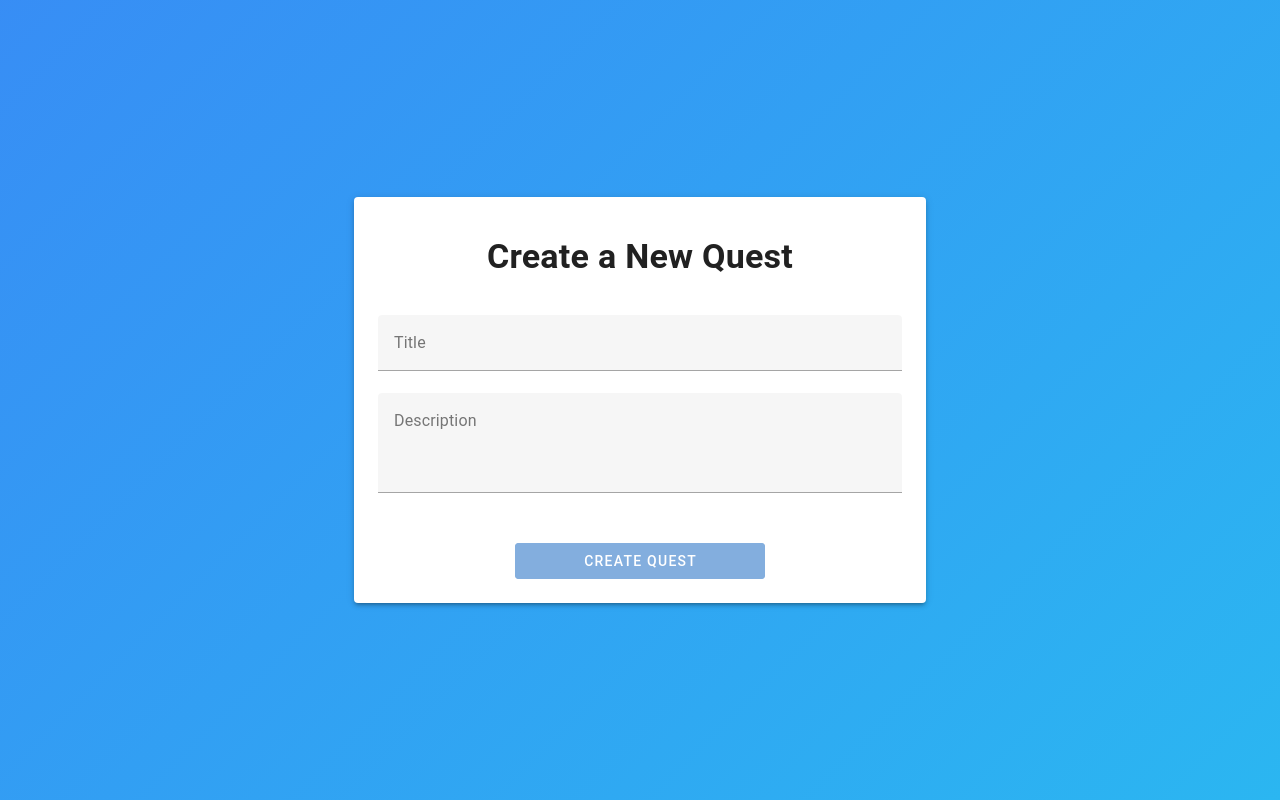
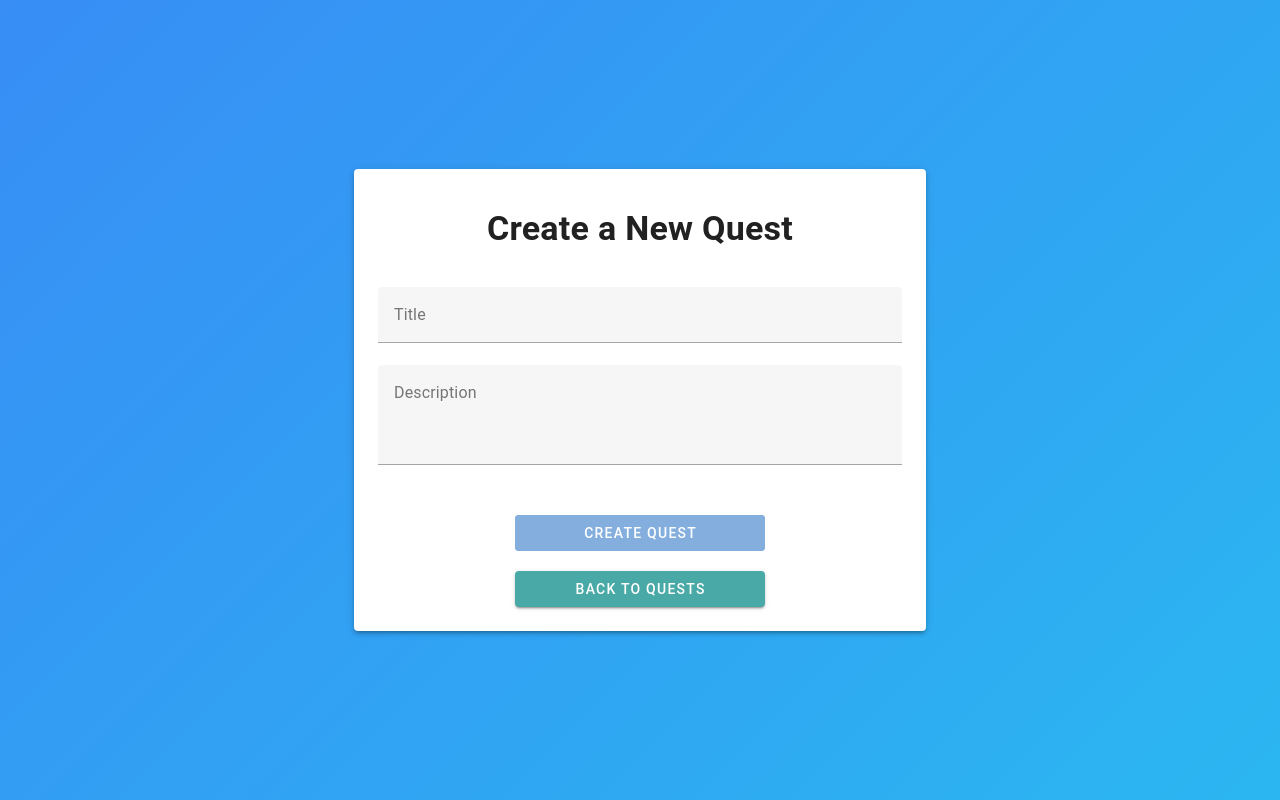
Before and after one commit to 12529572-Canada-Inc/questify, a Nuxt app in the folder apps/nuxt/: page /quests/new in a window 1280 px wide. Built offline with nearby package versions, Linux system fonts and the light colour scheme.

Commit message:
feat: add button to navigate back to quest list in quest creation form

```diff
--- a/apps/nuxt/pages/quests/new.vue
+++ b/apps/nuxt/pages/quests/new.vue
@@ -108,6 +108,26 @@ async function submit() {
               </v-col>
             </v-row>
 
+            <!-- New Button to go to Quest List -->
+            <v-row
+              class="mt-2"
+              justify="center"
+              align="center"
+            >
+              <v-col
+                cols="12"
+                sm="6"
+              >
+                <v-btn
+                  color="secondary"
+                  block
+                  :to="`/quests`"
+                >
+                  Back to Quests
+                </v-btn>
+              </v-col>
+            </v-row>
+
             <v-alert
               v-if="error"
               type="error"
```
